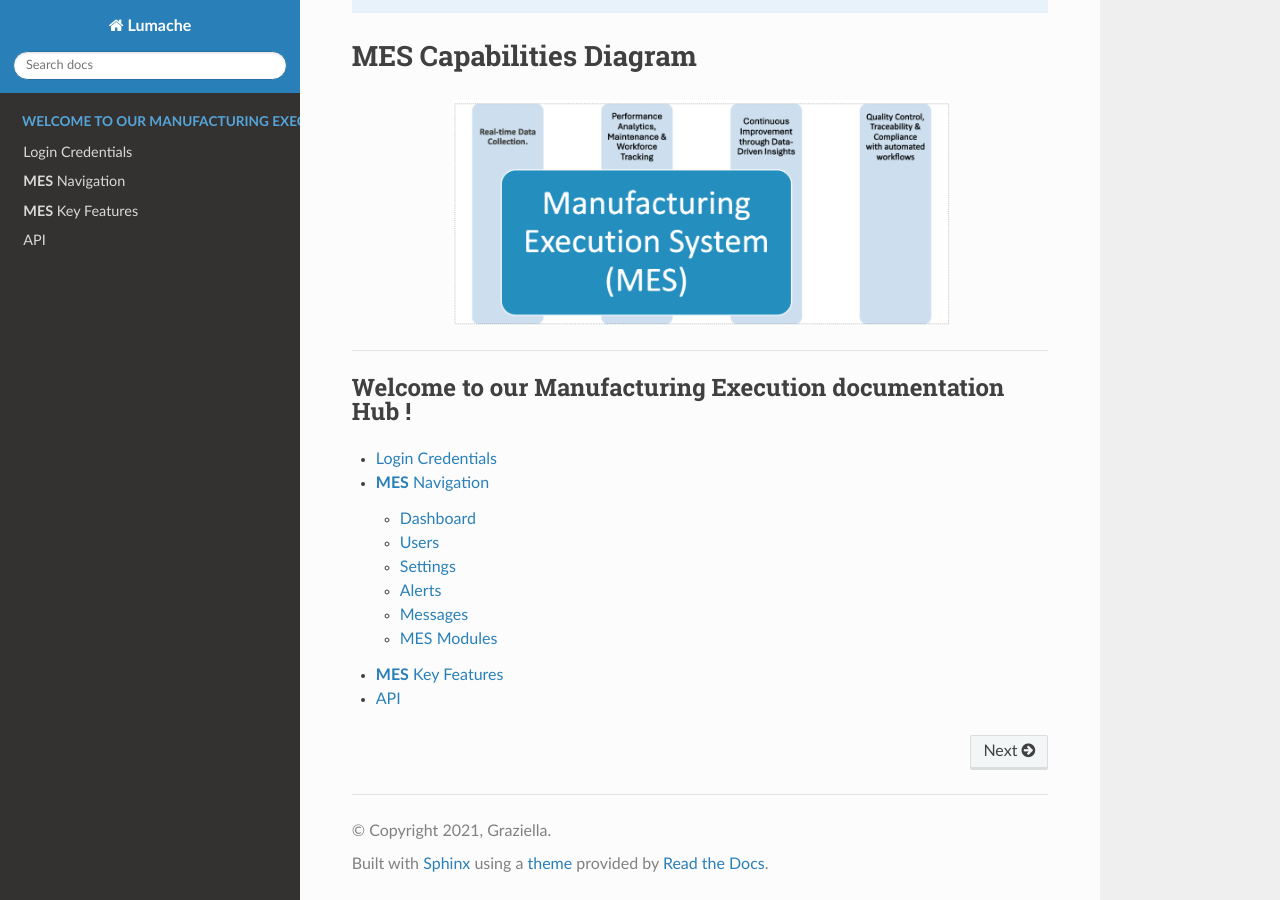
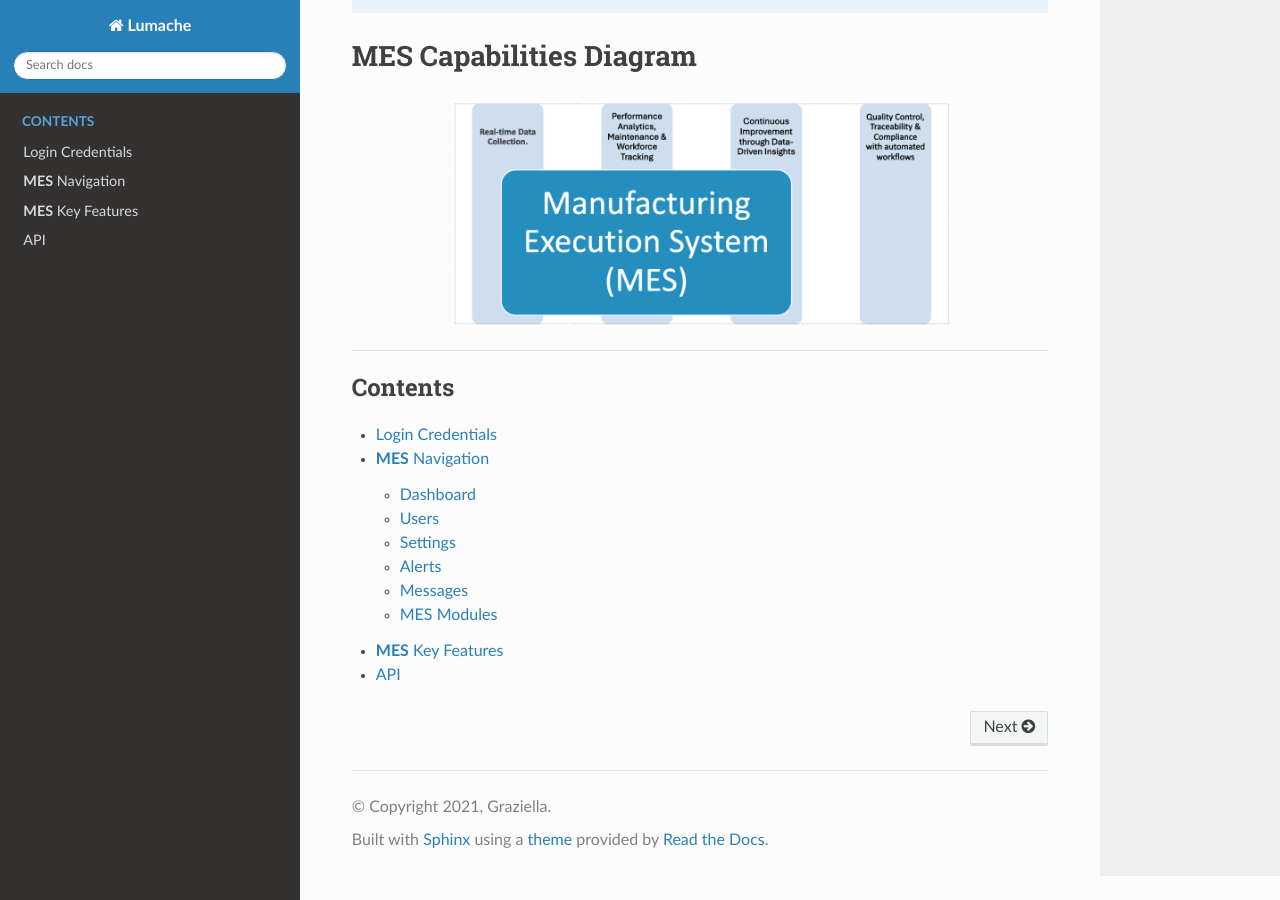
Before and after one commit to ghadiben0/-rtd-tutorial-ghadi2, a Sphinx documentation site: the page built from docs/source/index.rst, in a window 1280 px wide and 900 px high, scrolled down 621 px. Built offline with Sphinx 7.4.7 and the Read the Docs theme 3.1.0, drawn with Linux system fonts in a browser that asks for light colours.

Commit message:
Update index.rst

```diff
--- a/docs/source/index.rst
+++ b/docs/source/index.rst
@@ -24,7 +24,7 @@ MES Capabilities Diagram
 
 .. toctree::
    :maxdepth: 4
-   :caption: Welcome to our Manufacturing Execution documentation Hub !
+   :caption: Contents
 
    usage
    navigation
```
